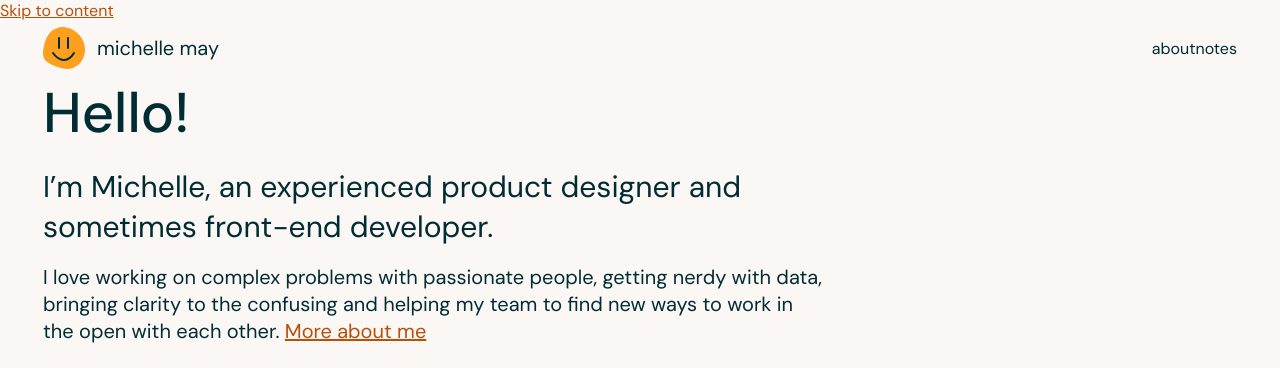
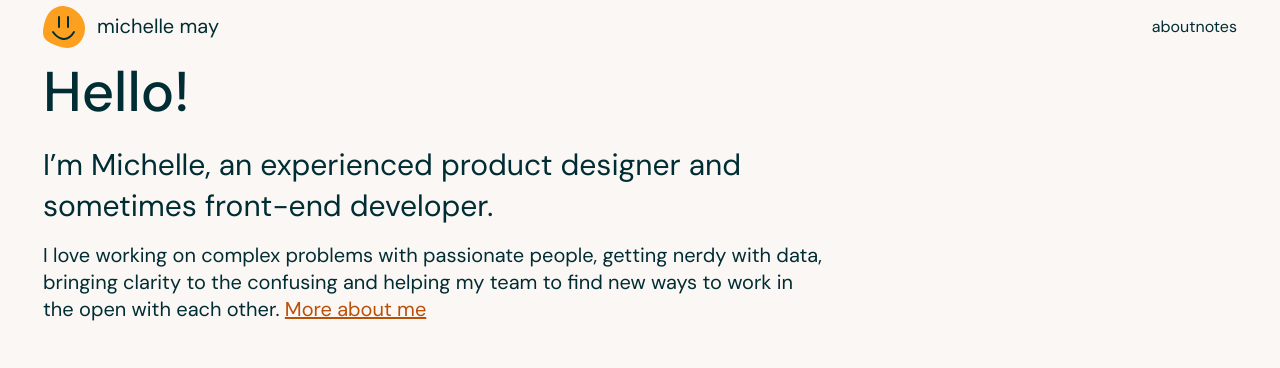
Before and after one commit to michelle-may/michellemay, an Eleventy site: page src/index.html in a window 1280 px wide. Shown: the top 368 px of the page. Built offline with nearby package versions, Linux system fonts and the light colour scheme; Eleventy itself is replaced by a stand-in of ours; files that its build step writes are made by us from their sources.

Commit message:
Add skip to link styles

```diff
--- a/src/assets/css/utilities/_utilities.css
+++ b/src/assets/css/utilities/_utilities.css
@@ -2,3 +2,18 @@
   list-style: none;
   padding-left: 0;
 }
+
+.sr-only {
+  position: absolute;
+  left: -9999px;
+  top: 0;
+  padding: 1rem;
+  color: var(--beige);
+  background: var(--dark-rust);
+  white-space: nowrap;
+  z-index: 1;
+}
+
+.sr-only:focus {
+  left: 1rem;
+}
```
